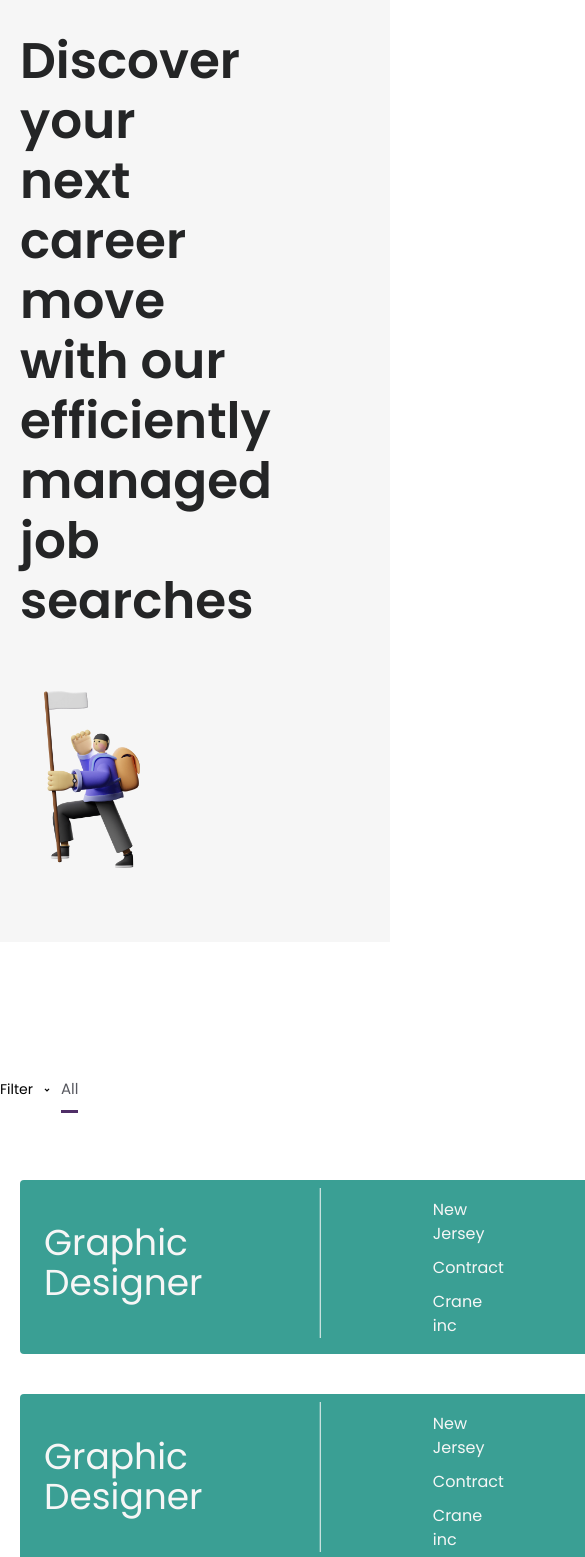
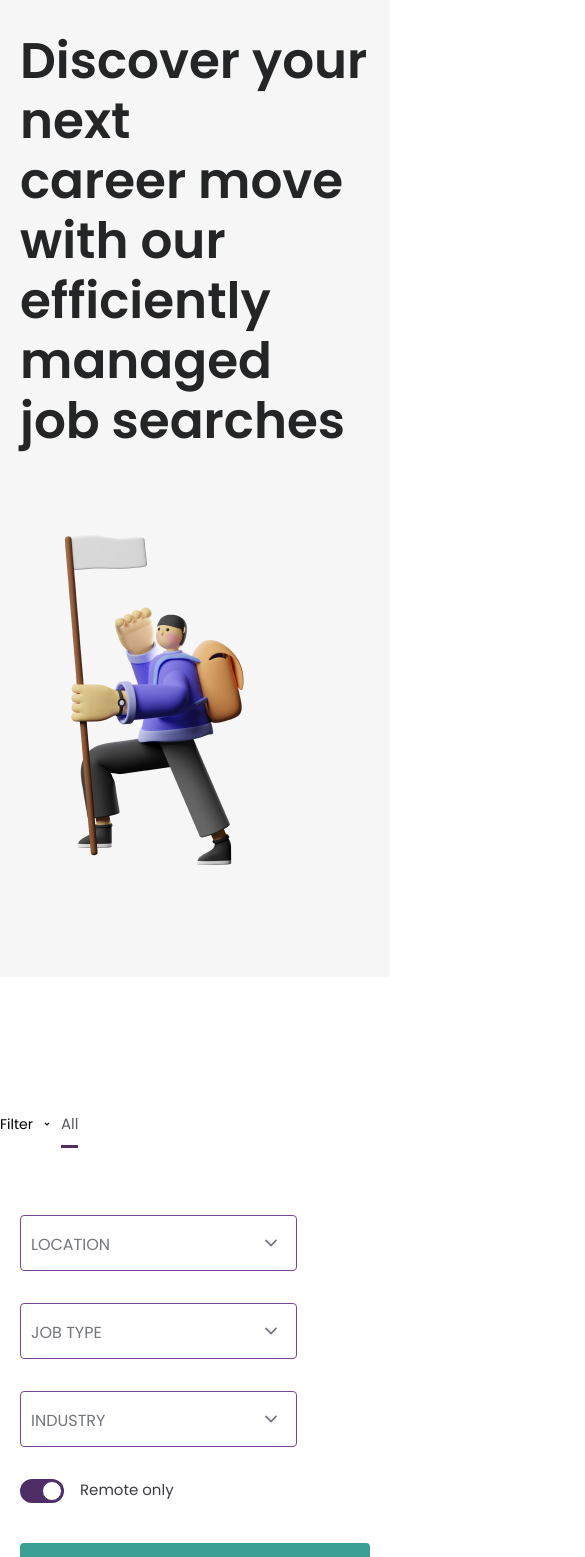
Before and after one commit to ahmad-cod/jademediapro, a Next.js app: page /job in a window 390 px wide. Shown: the top 1557 px of the page, 585 px wide, since content can reach past the window. Built offline with nearby package versions, Linux system fonts and the light colour scheme.

Commit message:
mobile responsive on jobs page 85% complete

```diff
--- a/package.json
+++ b/package.json
@@ -17,9 +17,9 @@
     "prop-types": "^15.8.1",
     "react": "18.2.0",
     "react-dom": "18.2.0",
+    "react-icons": "^4.7.1",
     "react-responsive-carousel": "^3.2.23",
-    "react-tooltip": "^5.3.4",
-    "react-icons": "^4.7.1"
+    "react-tooltip": "^5.3.4"
   },
   "devDependencies": {
     "autoprefixer": "^10.4.13",
--- a/src/components/jobComponents/jobCard.js
+++ b/src/components/jobComponents/jobCard.js
@@ -4,13 +4,15 @@ import Image from "next/image";
 //Component for the job data
 function JobCard(props) {
   return (
-    <div className="flex bg-[#3A9F94] rounded px-6 pt-2 pb-4 items-center gap-28 text-[#f6f6f6] cursor-pointer mb-10 hover:bg-[#156e64] ">
+    <div className="flex bg-[#3A9F94] rounded p-4 lg:px-6 lg:pt-2 lg:pb-4 items-center gap-4 md:gap-10 lg:gap-28 text-[#f6f6f6] cursor-pointer mb-6 lg:mb-10 hover:bg-[#156e64] w-full ">
       <div>
-        <h2 className="font-normal text-4xl ">{props.category}</h2>
+        <h2 className="font-normal text-[30px] leading-9 lg:text-4xl ">
+          {props.category}
+        </h2>
       </div>
-      <div className="flex gap-28 hover:translate-x-2 hover:duration-0 hover:transition hover:md:duration-700">
+      <div className="flex gap-4 md:gap-10 lg:gap-28 hover:translate-x-2 hover:duration-0 hover:transition hover:lg:duration-700">
         <Image src={borderlineimg} />
-        <div className="flex gap-52 items-center font-normal text-[15px]">
+        <div className="flex gap-1 md:gap-48 lg:gap-52 items-center font-normal text-[13px] lg:text-[15px]">
           <div>
             <p>{props.location}</p>
             <p>{props.work_type}</p>
--- a/src/components/jobComponents/jobFilters.js
+++ b/src/components/jobComponents/jobFilters.js
@@ -4,10 +4,10 @@ import FilterDropdown from "../_helperComponents/filterDropdown";
 function JobFilters(props) {
   return (
     <div>
-      <div>
+      <div className="hidden lg:block">
         <h3 className="text-[#242526] font-medium text-lg mb-4">Filters</h3>
       </div>
-      <div>
+      <div className="hidden lg:block">
         <div className="flex gap-2 text-[#3A3B40] font-normal text-[15px] items-center mb-4">
           <input
             id="checkbox"
@@ -42,7 +42,7 @@ function JobFilters(props) {
       <div className="mb-8 w-[277px]">
         <FilterDropdown data={jobIndustry} label="INDUSTRY" />
       </div>
-      <label className="relative inline-flex items-center cursor-pointer mb-24">
+      <label className="relative inline-flex items-center cursor-pointer mb-10 lg:mb-24">
         <input
           type="checkbox"
           value=""
--- a/src/pages/job.js
+++ b/src/pages/job.js
@@ -19,13 +19,19 @@ export default function Terms() {
     usePagination(jobData, 4, 8);
   return (
     <div>
-      <div className=" bg-[#F6F6F6] px-[20px] py-[31px] md:pt-12 md:pr-[104px] md:pb-[132px] md:pl-[104px] mb-32 ">
-        <div className="flex flex-col md:flex-row  md:items-center  md:text-[50px] font-bold md:font-bold text-[#242526] gap-8 md:gap-[123px] w-full">
-          <h1 className="w-[60%]">
+      <div className=" bg-[#F6F6F6] px-[20px] py-[31px] lg:pt-12 lg:pr-[104px] lg:pb-[132px] lg:pl-[104px] mb-32 ">
+        <div className="flex flex-col md:flex-row lg:flex-row  lg:items-center text-[30px] lg:text-[50px] font-bold text-[#242526] gap-8 lg:gap-[123px] w-full">
+          <h1 className="hidden lg:block lg:w-[60%]">
             Discover your next career <br /> move with our efficiently <br />
             managed job searches
           </h1>
-          <div className="w-[40%]">
+          <h1 className=" block lg:hidden lg:w-[60%]">
+            Discover your next <br />
+            career move with our
+            <br /> efficiently managed <br />
+            job searches
+          </h1>
+          <div className="lg:w-[40%]">
             <Image src={jobheroimg} className="" alt="jobs image" />
           </div>
         </div>
@@ -39,7 +45,7 @@ export default function Terms() {
         categories={categoryjobs}
       />
 
-      <div className=" flex gap-[163px] px-[20px] py-[31px] md:pt-12 md:pr-[104px] md:pb-[132px] md:pl-[105px] w-full">
+      <div className=" flex flex-col-reverse lg:flex-row lg:gap-[163px] px-[20px] py-[31px] lg:pt-12 lg:pr-[104px] lg:pb-[132px] lg:pl-[105px] w-full">
         <div>
           {currentData.map((item, i) => {
             return (
@@ -55,7 +61,7 @@ export default function Terms() {
         </div>
         <div>
           <JobFilters />
-          <div className="bg-[#4f2e67] p-[54px] rounded">
+          <div className="hidden lg:block bg-[#4f2e67] p-[54px] rounded">
             <Image src={sendarrow} alt="" />
 
             <div className="text-[#f6f6f6]">
@@ -80,6 +86,23 @@ export default function Terms() {
         totalCards={data.length}
         setCurrentPage={setCurrentPage}
       />
+      <div className="block m-auto my-16 lg:hidden bg-[#4f2e67] p-6 lg:p-[54px] rounded w-[90%]">
+        <Image src={sendarrow} alt="" />
+
+        <div className="text-[#f6f6f6]">
+          <h2 className="font-semibold text-4xl mt-6">
+            Want to keep up <br /> with the latest?
+          </h2>
+          <p className="text-[15px] font-normal mt-4">
+            Be the first to know about new career <br />
+            opportunities.
+          </p>
+        </div>
+        <div className="flex items-center mt-6 gap-4 text-[#46BFB2] font-semibold text-base border border-[#46BFB2] rounded py-3 px-8 w-[169px] hover:bg-[#46BFB2] hover:text-white">
+          <button>Sign up</button>
+          <Image src={lemonarrow} className="w-4 h-[14px]" alt="" />
+        </div>
+      </div>
     </div>
   );
 }
```
